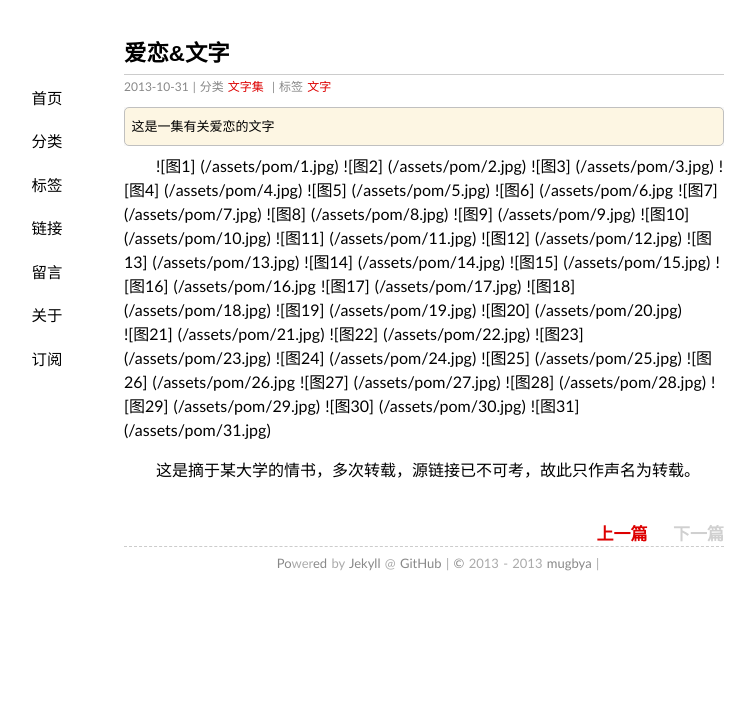
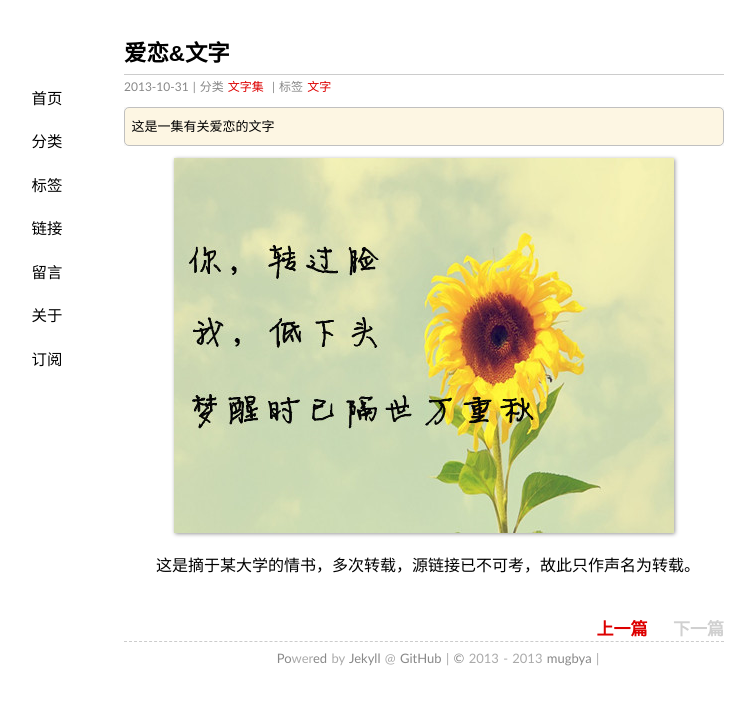
Before and after one commit to mugbya/mugbya.github.io, a Jekyll site: the page built from _posts/2013-10-31-爱恋-文字.md, in a window 1280 px wide. Shown: the top 705 px of the page, without its empty margins (216-971 px from the left). Built offline with Jekyll 4.4.1, drawn with Linux system fonts in a browser that asks for light colours; some web fonts are replaced; Markdown is read by kramdown in place of the engine named in the settings; comment, search, counter and statistics services are not loaded.

Commit message:
Update 2013-10-31-爱恋-文字.md

```diff
--- a/_posts/2013-10-31-爱恋-文字.md
+++ b/_posts/2013-10-31-爱恋-文字.md
@@ -8,36 +8,6 @@ tags: 文字
 
     这是一集有关爱恋的文字
 
- ![图1] (/assets/pom/1.jpg)
- ![图2] (/assets/pom/2.jpg)
- ![图3] (/assets/pom/3.jpg)
- ![图4] (/assets/pom/4.jpg)
- ![图5] (/assets/pom/5.jpg)
- ![图6] (/assets/pom/6.jpg
- ![图7] (/assets/pom/7.jpg)
- ![图8] (/assets/pom/8.jpg)
- ![图9] (/assets/pom/9.jpg)
- ![图10] (/assets/pom/10.jpg)
- ![图11] (/assets/pom/11.jpg)
- ![图12] (/assets/pom/12.jpg)
- ![图13] (/assets/pom/13.jpg)
- ![图14] (/assets/pom/14.jpg)
- ![图15] (/assets/pom/15.jpg)
- ![图16] (/assets/pom/16.jpg
- ![图17] (/assets/pom/17.jpg)
- ![图18] (/assets/pom/18.jpg)
- ![图19] (/assets/pom/19.jpg)
- ![图20] (/assets/pom/20.jpg)
- ![图21] (/assets/pom/21.jpg)
- ![图22] (/assets/pom/22.jpg)
- ![图23] (/assets/pom/23.jpg)
- ![图24] (/assets/pom/24.jpg)
- ![图25] (/assets/pom/25.jpg)
- ![图26] (/assets/pom/26.jpg
- ![图27] (/assets/pom/27.jpg)
- ![图28] (/assets/pom/28.jpg)
- ![图29] (/assets/pom/29.jpg)
- ![图30] (/assets/pom/30.jpg)
- ![图31] (/assets/pom/31.jpg)
+ ![图1](/assets/pom/1.jpg)
 
  这是摘于某大学的情书，多次转载，源链接已不可考，故此只作声名为转载。
```
